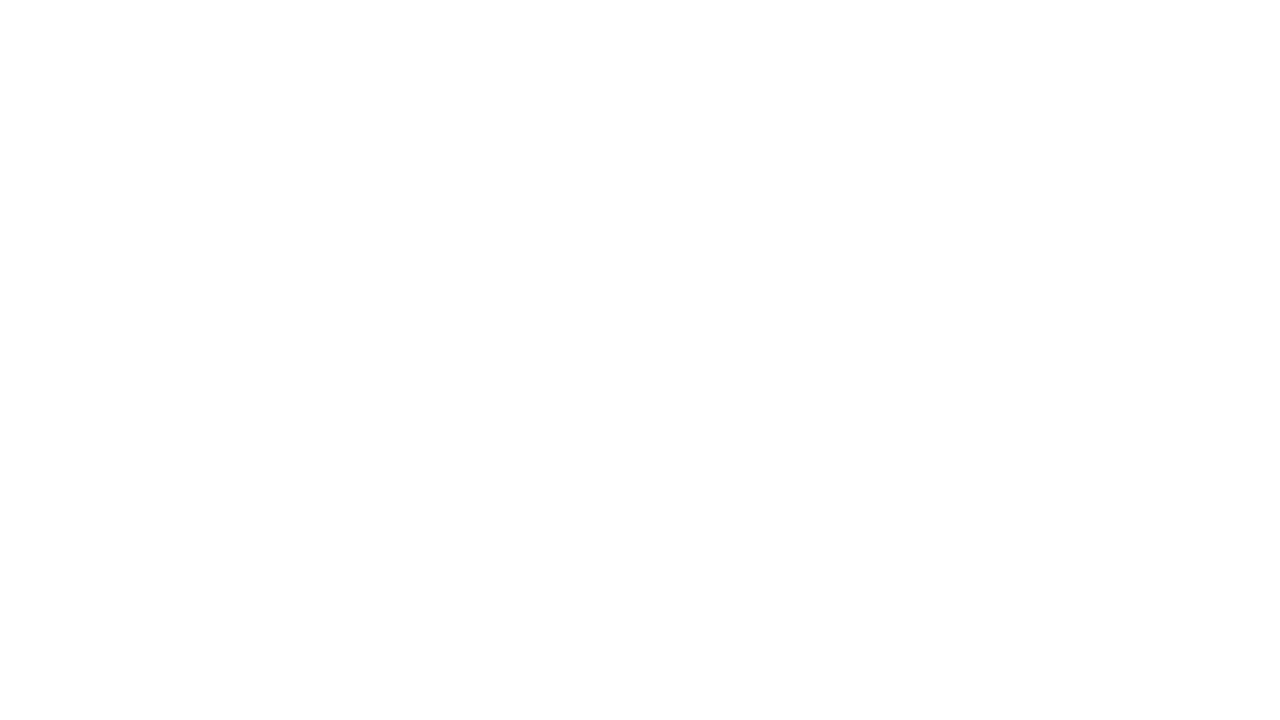
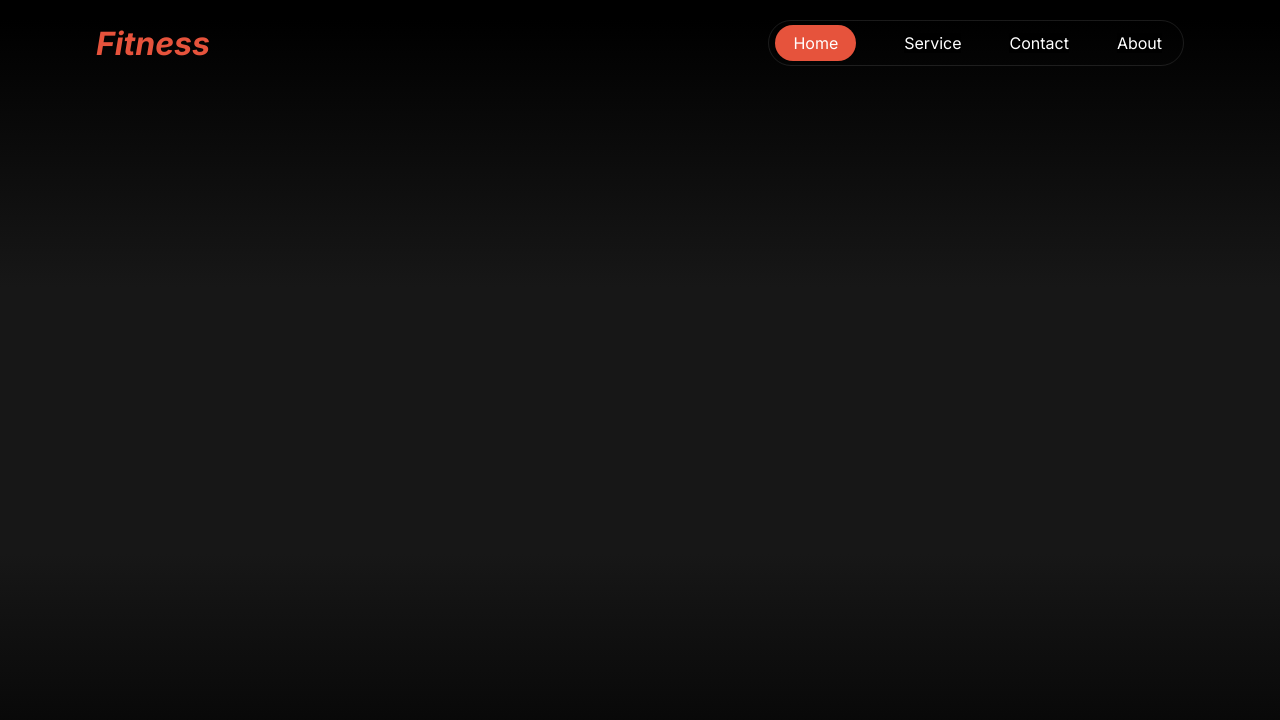
Before and after one commit to shakil200409/fitness, a plain HTML site: page index.html in a window 1280 px wide. Drawn offline with Linux system fonts and the light colour scheme.

Commit message:
Navbar added

```diff
--- a/index.html
+++ b/index.html
@@ -7,6 +7,29 @@
     <link rel="stylesheet" href="style.css">
 </head>
 <body>
+    <header class="header">
+        <nav class="navbar container">
+            <h3 class="brand">Fitness</h3>
+            <ul class="nav-list">
+                <li class="nav-item">
+                    <a href="#" class="nav-link"><span class="red-btn">Home</span></a>
+                </li>
+                <li class="nav-item">
+                    <a href="#" class="nav-link">Service</a>
+                </li>
+                <li class="nav-item">
+                    <a href="#" class="nav-link">Contact</a>
+                </li>
+                <li class="nav-item" id="last-item">
+                    <a href="#" class="nav-link">About</a>
+                </li>
+            </ul>
+        </nav>
+        <section class="banner">
 
+        </section>
+    </header>
+    <main></main>
+    <footer></footer>
 </body>
 </html>
--- a/style.css
+++ b/style.css
@@ -0,0 +1,62 @@
+@import url("https://fonts.googleapis.com/css2?family=Inter:ital,opsz,wght@0,14..32,100..900;1,14..32,100..900&display=swap");
+* {
+  font-family: "Inter", sans-serif;
+  font-weight: 400;
+  font-style: normal;
+  margin: 0;
+  padding: 0;
+  background: #000000;
+  color: #fff;
+  text-decoration: none;
+}
+.container{
+    max-width: 85%;
+    margin: 0 auto;
+
+}
+
+
+/* Header Part */
+.header{
+    width: 100%;
+    height: 100vh;
+    background: linear-gradient(rgba(0, 0, 0, 0.1), rgba(255, 255, 255, 0.09), rgba(255, 255, 255, 0.09), rgba(0, 0, 0, 0.1));
+
+}
+.brand{
+    font-size: 2rem;
+    font-weight: 700;
+    font-style: italic;
+    color: #e6533c;
+    background: transparent;
+}
+
+.navbar{
+    display: flex;
+    align-items: center;
+    justify-content: space-between;
+    margin-top: 20px;
+    background: transparent;
+}
+.nav-list{
+    display: flex;
+    padding: 2px;
+    background: transparent;
+    border: 1.5px solid #ffffff1a;
+    border-radius: 10em;
+}
+.nav-item{
+    list-style: none;
+    margin-right: 40px;
+    background: transparent;
+    padding: 10px 4px;
+}
+#last-item{
+    margin: 0;
+    margin-right: 15px;
+}
+.red-btn{
+    background-color: #e6533c;
+    padding: 8px 18px;
+    border-radius: 10em;
+}
```
